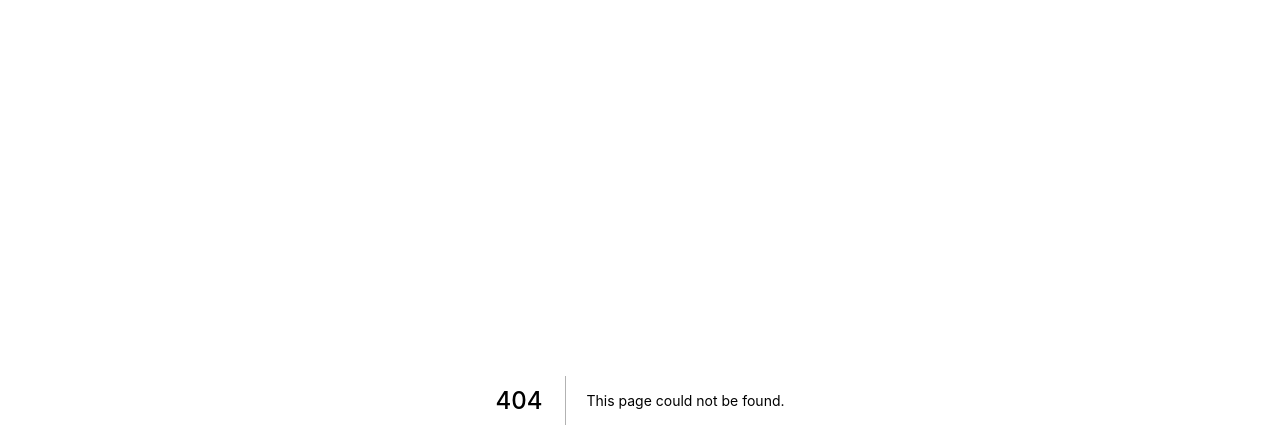
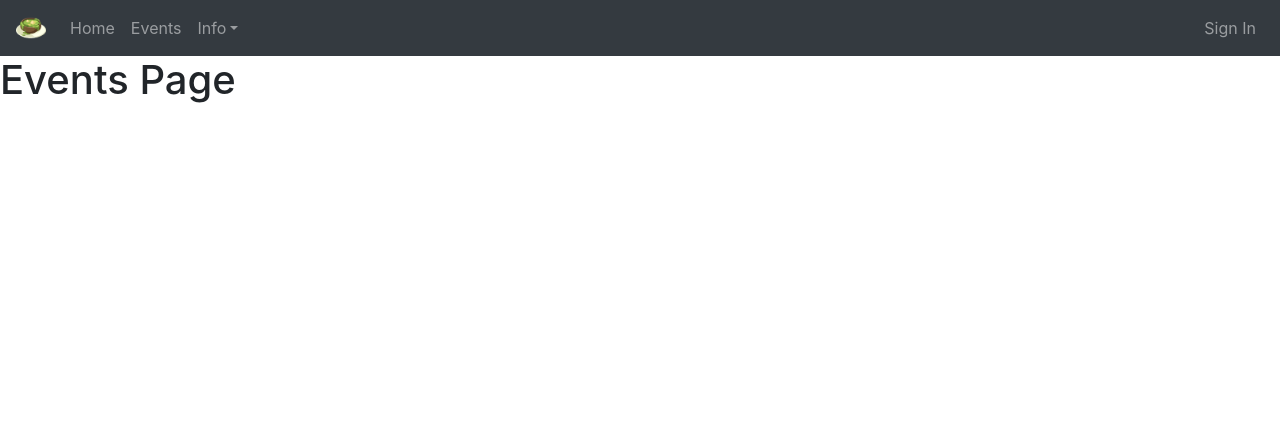
Before and after one commit to StephenMP/bayou-bowl-tracker, a Next.js app: page /events in a window 1280 px wide. Before the commit this address had no page. Shown: the top 448 px of the page. Built offline with nearby package versions, Linux system fonts and the light colour scheme; no server answers.

Commit message:
Build out basic pages

```diff
--- a/components/MainNav.tsx
+++ b/components/MainNav.tsx
@@ -2,12 +2,15 @@ import { useUser } from "@auth0/nextjs-auth0";
 import React from "react";
 import Nav from "react-bootstrap/Nav"
 import Navbar from "react-bootstrap/Navbar";
+import NavDropdown from "react-bootstrap/NavDropdown"
 import { constants } from "../util/constants";
+import Link from 'next/link'
 
 function NavBrand() {
     return (
         <>
-            <Navbar.Brand href="/">
+            <Link href="/" passHref>
+                <Navbar.Brand>
                     <img
                         src="/img/Nav-Logo.png"
                         alt="Logo"
@@ -17,7 +20,26 @@ function NavBrand() {
                     />{' '}
                     {constants.appName}
                 </Navbar.Brand>
+            </Link>
             <Navbar.Toggle aria-controls="basic-navbar-nav" />
+        </>
+    )
+}
+
+function NavLinks() {
+    return (
+        <>
+            <Navbar.Collapse id="basic-navbar-nav">
+                <Nav className="mr-auto">
+                    <Link href="/" passHref><Nav.Link href="/">Home</Nav.Link></Link>
+                    <Link href="/events" passHref><Nav.Link>Events</Nav.Link></Link>
+                    <NavDropdown title="Info" id="info-nav-dropdown">
+                        <Link href="/info/about" passHref><NavDropdown.Item href="#">About</NavDropdown.Item></Link>
+                        <Link href="/info/news" passHref><NavDropdown.Item href="#">News</NavDropdown.Item></Link>
+                        <Link href="/info/partners" passHref><NavDropdown.Item href="#">Partners</NavDropdown.Item></Link>
+                    </NavDropdown>
+                </Nav>
+            </Navbar.Collapse>
         </>
     )
 }
@@ -33,6 +55,7 @@ export default function AnonymousNav() {
             <>
                 <Navbar bg="dark" variant="dark" expand="lg">
                     <NavBrand />
+                    <NavLinks />
                     <Navbar.Collapse className="justify-content-end">
                         Welcome {user.name}
                         <Nav>
@@ -48,6 +71,7 @@ export default function AnonymousNav() {
         <>
             <Navbar bg="dark" variant="dark" expand="lg">
                 <NavBrand />
+                <NavLinks />
                 <Navbar.Collapse className="justify-content-end">
                     <Nav>
                         <Nav.Link href="/api/auth/login">Sign In</Nav.Link>
--- /dev/null
+++ b/pages/events/index.tsx
@@ -0,0 +1,8 @@
+import MainNav from '../../components/MainNav'
+
+export default function Events() {
+    return <>
+        <MainNav />
+        <h1>Events Page</h1>
+    </>
+}
```
Also changed, not shown: pages/info/about.tsx (added, +8 -0 lines), pages/info/news.tsx (added, +8 -0 lines), pages/info/partners.tsx (added, +8 -0 lines). Lines whose indentation alone changed are shown as unchanged.
